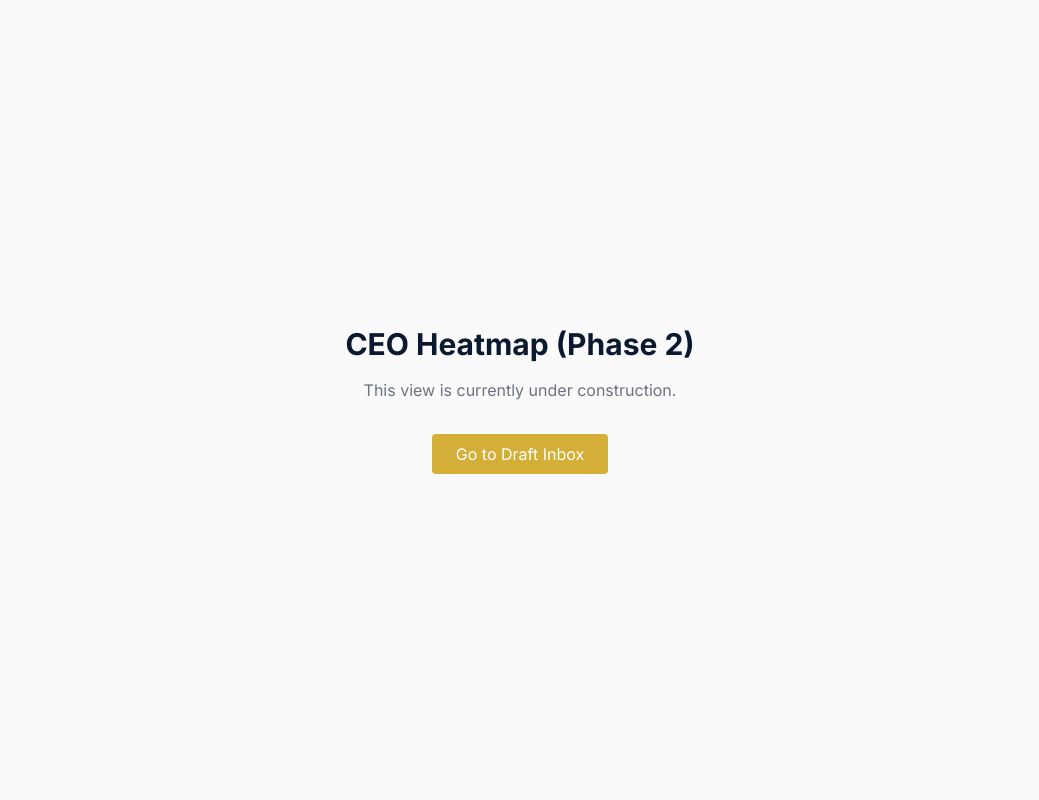
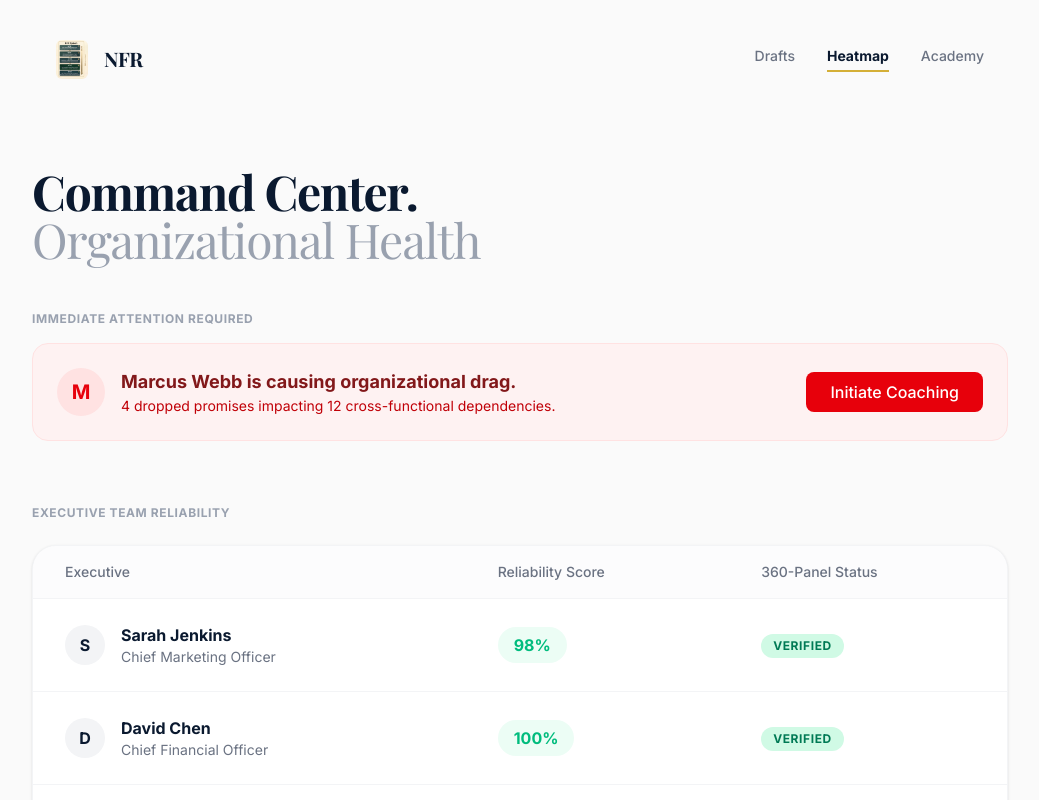
Before and after one commit to manojonkar/no-reminder, a Next.js app: page /dashboard in a window 1280 px wide. Shown: the top 800 px of the page, without its empty margins (120-1159 px from the left). Built offline with nearby package versions, Linux system fonts and the light colour scheme; a web font is replaced by a local one.

Commit message:
feat: CEO Command Center Heatmap

```diff
--- a/src/app/dashboard/page.tsx
+++ b/src/app/dashboard/page.tsx
@@ -1 +1,131 @@
-"use client"; export default function Dashboard() { return ( <div className="min-h-screen bg-[#FAFAFA] font-sans text-[#0A192F] flex flex-col items-center justify-center"> <h1 className="text-3xl font-bold mb-4">CEO Heatmap (Phase 2)</h1> <p className="text-gray-500 mb-8">This view is currently under construction.</p> <button onClick={() => window.location.href="/inbox"} className="px-6 py-2 bg-[#D4AF37] text-white rounded">Go to Draft Inbox</button> </div> ); }
+"use client";
+import React from 'react';
+import Image from 'next/image';
+
+interface ExecHealth {
+  id: string;
+  name: string;
+  role: string;
+  reliabilityScore: number;
+  panelStatus: 'Verified' | 'Pending' | 'Failed';
+  droppedPromises: number;
+  downstreamImpact: number;
+}
+
+const teamData: ExecHealth[] = [
+  { id: '1', name: 'Sarah Jenkins', role: 'Chief Marketing Officer', reliabilityScore: 98, panelStatus: 'Verified', droppedPromises: 0, downstreamImpact: 0 },
+  { id: '2', name: 'David Chen', role: 'Chief Financial Officer', reliabilityScore: 100, panelStatus: 'Verified', droppedPromises: 0, downstreamImpact: 0 },
+  { id: '3', name: 'Marcus Webb', role: 'VP of Engineering', reliabilityScore: 72, panelStatus: 'Failed', droppedPromises: 4, downstreamImpact: 12 },
+  { id: '4', name: 'Elena Rostova', role: 'Chief Operations Officer', reliabilityScore: 88, panelStatus: 'Pending', droppedPromises: 1, downstreamImpact: 3 },
+];
+
+export default function CEOHeatmap() {
+  const bottlenecks = teamData.filter(exec => exec.reliabilityScore < 80 || exec.panelStatus === 'Failed');
+
+  return (
+    <div className="min-h-screen bg-[#FAFAFA] font-sans text-[#0A192F] flex flex-col">
+      {/* Header */}
+      <header className="px-12 py-10 flex justify-between items-center w-full max-w-5xl mx-auto">
+        <div className="flex items-center gap-4">
+          <Image src="/logo.jpg" alt="NFR Logo" width={32} height={32} className="rounded-md" />
+          <span className="font-serif text-xl font-bold tracking-tight text-[#0A192F]">NFR</span>
+        </div>
+        <nav className="text-sm font-medium flex gap-8 text-gray-500">
+          <a href="/inbox" className="hover:text-[#0A192F] transition pb-1">Drafts</a>
+          <a href="/dashboard" className="text-[#0A192F] font-bold border-b-2 border-[#D4AF37] pb-1">Heatmap</a>
+          <a href="/academy" className="hover:text-[#0A192F] transition pb-1">Academy</a>
+        </nav>
+      </header>
+
+      <main className="flex-grow w-full max-w-5xl mx-auto px-6 py-12">
+
+        {/* Title */}
+        <h1 className="font-serif text-5xl font-bold mb-12 text-[#0A192F] tracking-tight">
+          Command Center.<br />
+          <span className="text-gray-400 font-normal">Organizational Health</span>
+        </h1>
+
+        {/* Bottleneck Alerts */}
+        {bottlenecks.length > 0 && (
+          <div className="mb-16">
+            <h2 className="text-xs font-bold text-gray-400 uppercase tracking-wider mb-4">Immediate Attention Required</h2>
+            <div className="space-y-4">
+              {bottlenecks.map(exec => (
+                <div key={`alert-${exec.id}`} className="bg-red-50 border border-red-100 p-6 rounded-2xl flex items-center justify-between">
+                  <div className="flex items-center gap-4">
+                    <div className="h-12 w-12 rounded-full bg-red-100 flex items-center justify-center text-red-600 font-bold text-xl">
+                      {exec.name.charAt(0)}
+                    </div>
+                    <div>
+                      <h3 className="text-lg font-bold text-red-900">{exec.name} is causing organizational drag.</h3>
+                      <p className="text-red-700 text-sm">{exec.droppedPromises} dropped promises impacting {exec.downstreamImpact} cross-functional dependencies.</p>
+                    </div>
+                  </div>
+                  <button className="px-6 py-2 bg-red-600 text-white font-medium rounded-lg hover:bg-red-700 transition">
+                    Initiate Coaching
+                  </button>
+                </div>
+              ))}
+            </div>
+          </div>
+        )}
+
+        {/* Heatmap Matrix */}
+        <div>
+          <h2 className="text-xs font-bold text-gray-400 uppercase tracking-wider mb-6">Executive Team Reliability</h2>
+          <div className="bg-white rounded-3xl shadow-sm border border-gray-100 overflow-hidden">
+            <table className="w-full text-left border-collapse">
+              <thead>
+                <tr className="bg-gray-50/50 border-b border-gray-100">
+                  <th className="py-4 px-8 font-medium text-gray-500 text-sm">Executive</th>
+                  <th className="py-4 px-8 font-medium text-gray-500 text-sm">Reliability Score</th>
+                  <th className="py-4 px-8 font-medium text-gray-500 text-sm">360-Panel Status</th>
+                </tr>
+              </thead>
+              <tbody className="divide-y divide-gray-100">
+                {teamData.map((exec) => {
+
+                  let scoreColor = 'text-emerald-500';
+                  let scoreBg = 'bg-emerald-50';
+                  if (exec.reliabilityScore < 90) { scoreColor = 'text-amber-500'; scoreBg = 'bg-amber-50'; }
+                  if (exec.reliabilityScore < 80) { scoreColor = 'text-red-500'; scoreBg = 'bg-red-50'; }
+
+                  let panelBadge = 'bg-gray-100 text-gray-600';
+                  if (exec.panelStatus === 'Verified') panelBadge = 'bg-emerald-100 text-emerald-700';
+                  if (exec.panelStatus === 'Failed') panelBadge = 'bg-red-100 text-red-700';
+
+                  return (
+                    <tr key={exec.id} className="hover:bg-gray-50/50 transition">
+                      <td className="py-6 px-8">
+                        <div className="flex items-center gap-4">
+                          <div className="h-10 w-10 rounded-full bg-gray-100 flex items-center justify-center text-[#0A192F] font-bold">
+                            {exec.name.charAt(0)}
+                          </div>
+                          <div>
+                            <div className="font-bold text-[#0A192F]">{exec.name}</div>
+                            <div className="text-sm text-gray-500">{exec.role}</div>
+                          </div>
+                        </div>
+                      </td>
+                      <td className="py-6 px-8">
+                        <div className={`inline-flex items-center px-4 py-1.5 rounded-full font-bold ${scoreBg} ${scoreColor}`}>
+                          {exec.reliabilityScore}%
+                        </div>
+                      </td>
+                      <td className="py-6 px-8">
+                        <span className={`inline-flex items-center px-3 py-1 rounded-full text-xs font-bold uppercase tracking-wider ${panelBadge}`}>
+                          {exec.panelStatus}
+                        </span>
+                      </td>
+                    </tr>
+                  );
+                })}
+              </tbody>
+            </table>
+          </div>
+        </div>
+
+      </main>
+    </div>
+  );
+}
```
Also changed, not shown: 1 other file (tests, documents, lock files or other folders).
